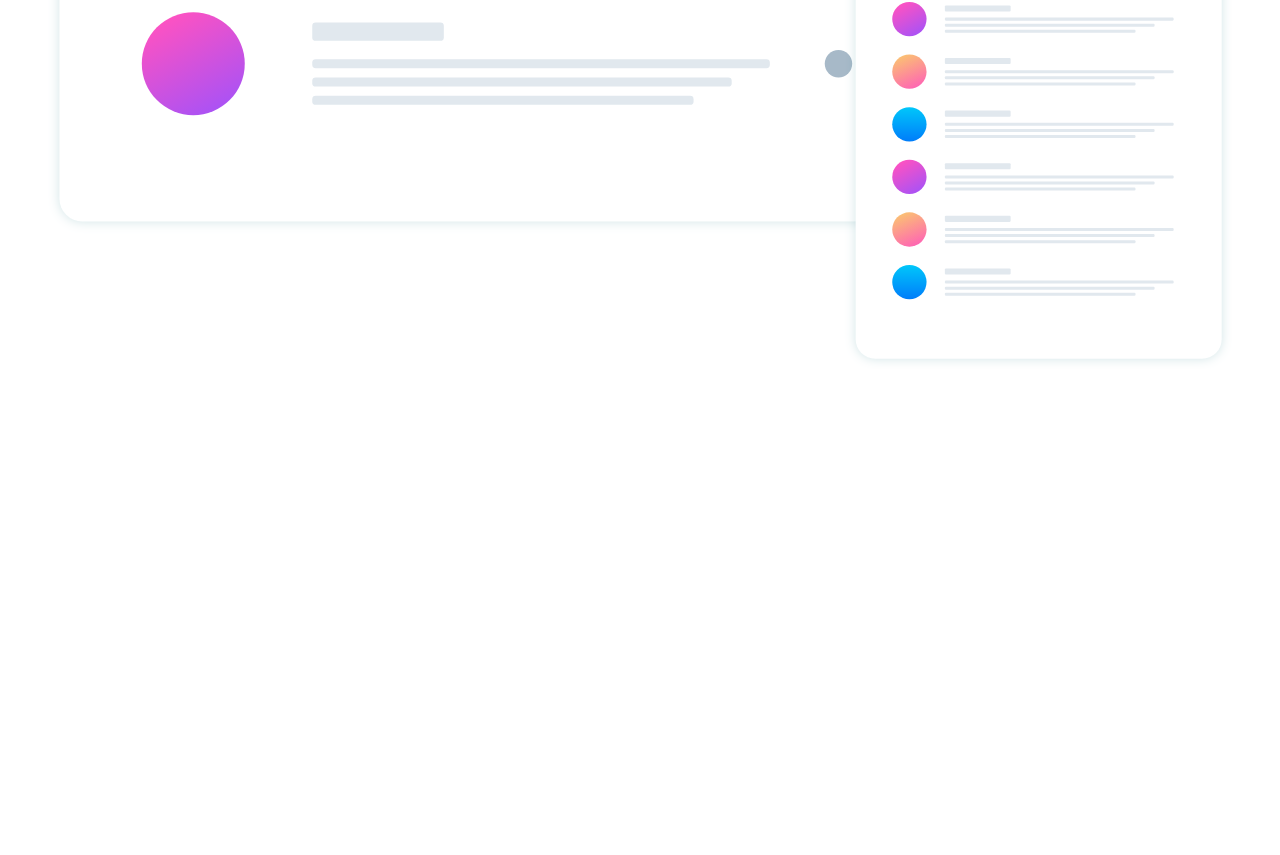
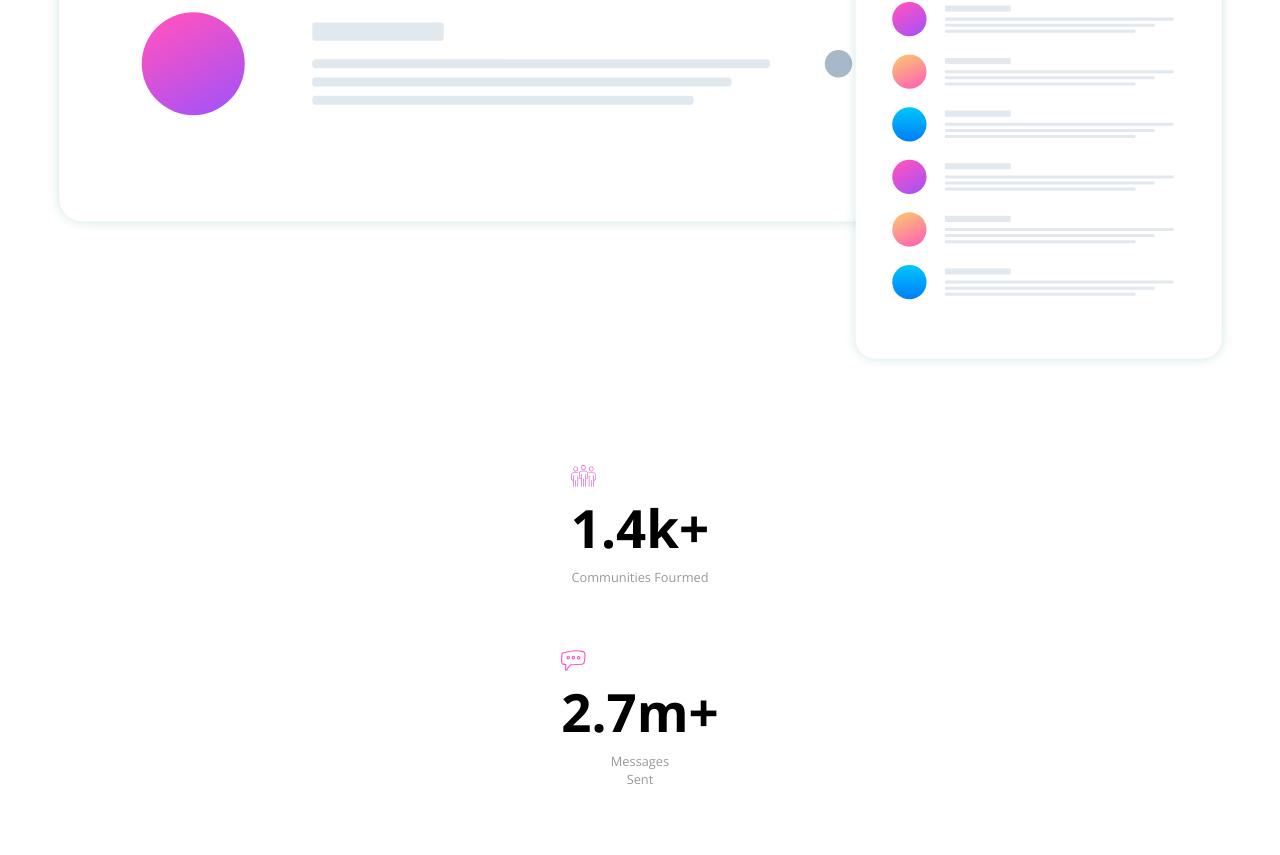
Before and after one commit to pettik/FrontendMentor--huddle-landing-page-curved, a plain HTML site: page index.html in a window 1280 px wide. Shown: the part 879-1734 px from the top of the page. Before the commit the page ends 1344 px from the top, so only its background shows below. Drawn offline with nearby package versions, Linux system fonts and the light colour scheme.

Commit message:
Update index.html

```diff
--- a/index.html
+++ b/index.html
@@ -34,6 +34,19 @@
         <a href="#" class="btn pink">Get Started For Free</a>
         <img src="images/screen-mockups.svg" alt="Screens" />
       </section>
+
+      <section class="stats">
+        <div class="stats-div">
+          <img src="images/icon-communities.svg" alt="Communites" />
+          <h2>1.4k+</h2>
+          <p>Communities Fourmed</p>
+        </div>
+        <div class="stats-div">
+          <img src="images/icon-messages.svg" alt="Message" />
+          <h2>2.7m+</h2>
+          <p>Messages Sent</p>
+        </div>
+      </section>
     </main>
 
     <!-- 1.4k+ Communities Formed 2.7m+ Messages Sent Grow Together Generate
```
